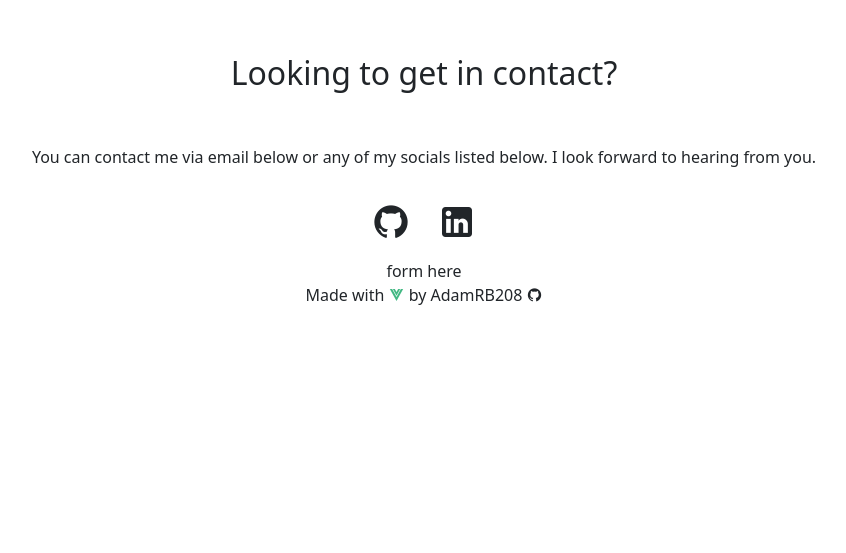
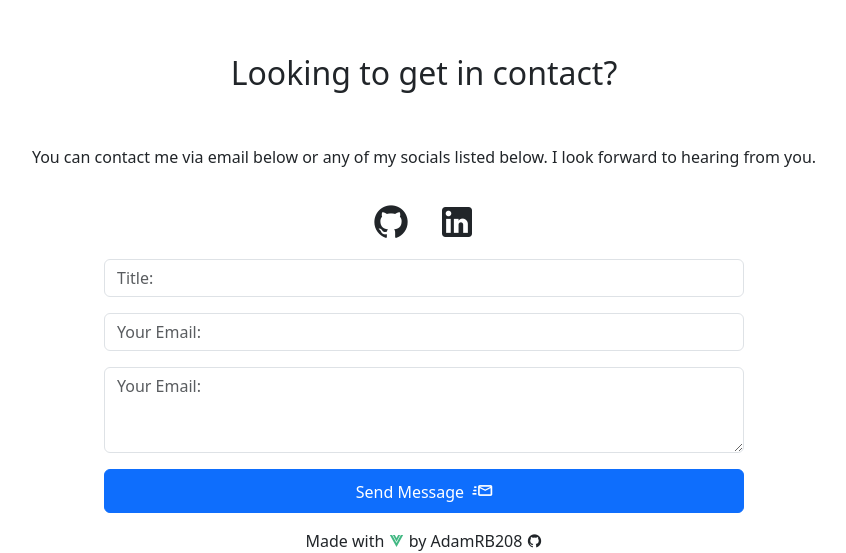
Before and after one commit to AdamRB208/AdamRB208.github.io, a Vue app: page /#/ in a window 1280 px wide. Shown: the part 2414-2967 px from the top of the page, without its empty margins (216-1062 px from the left). Before the commit the page ends 2721 px from the top, so only its background shows below. Built offline with nearby package versions, Linux system fonts and the light colour scheme.

Commit message:
created email form.

```diff
--- a/src/pages/HomePage.vue
+++ b/src/pages/HomePage.vue
@@ -1,4 +1,4 @@
-<script setup >
+<script setup>
 
 
 
@@ -45,7 +45,20 @@
             </button>
           </div>
           <div class="d-flex justify-content-center">
-            form here
+            <form target="_blank" action="">
+              <div class="mb-3">
+                <input type="email" class="form-control" id="exampleFormControlInput1" placeholder="Title:">
+              </div>
+              <div class="mb-3">
+                <input type="email" class="form-control" id="exampleFormControlInput1" placeholder="Your Email:">
+              </div>
+              <div class="mb-3">
+                <textarea class="form-control" id="exampleFormControlTextarea1" rows="3"
+                  placeholder="Your Email:"></textarea>
+              </div>
+              <button class="btn btn-rounded btn-primary send-btn text-white mb-3">Send Message <i
+                  class="mdi mdi-email-fast-outline ms-1 fs-5"></i></button>
+            </form>
           </div>
         </span>
       </div>
@@ -59,4 +72,11 @@ a {
   color: inherit
 }
 
+form {
+  width: 80dvh;
+}
+
+.send-btn {
+  width: 80dvh;
+}
 </style>
```
